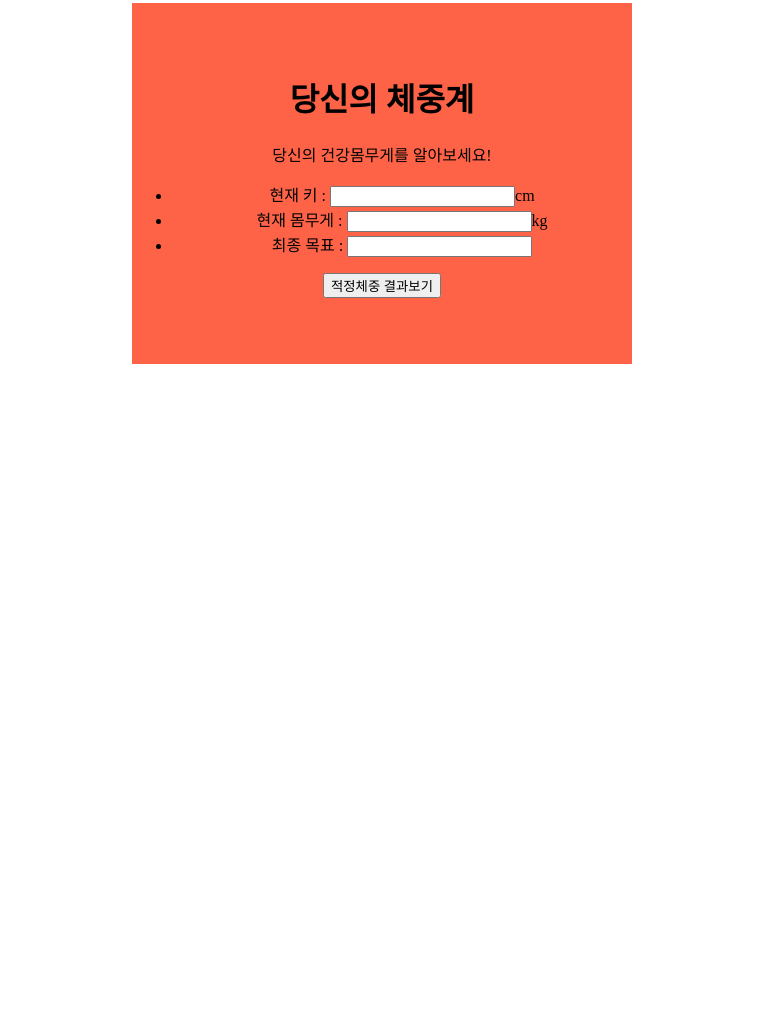
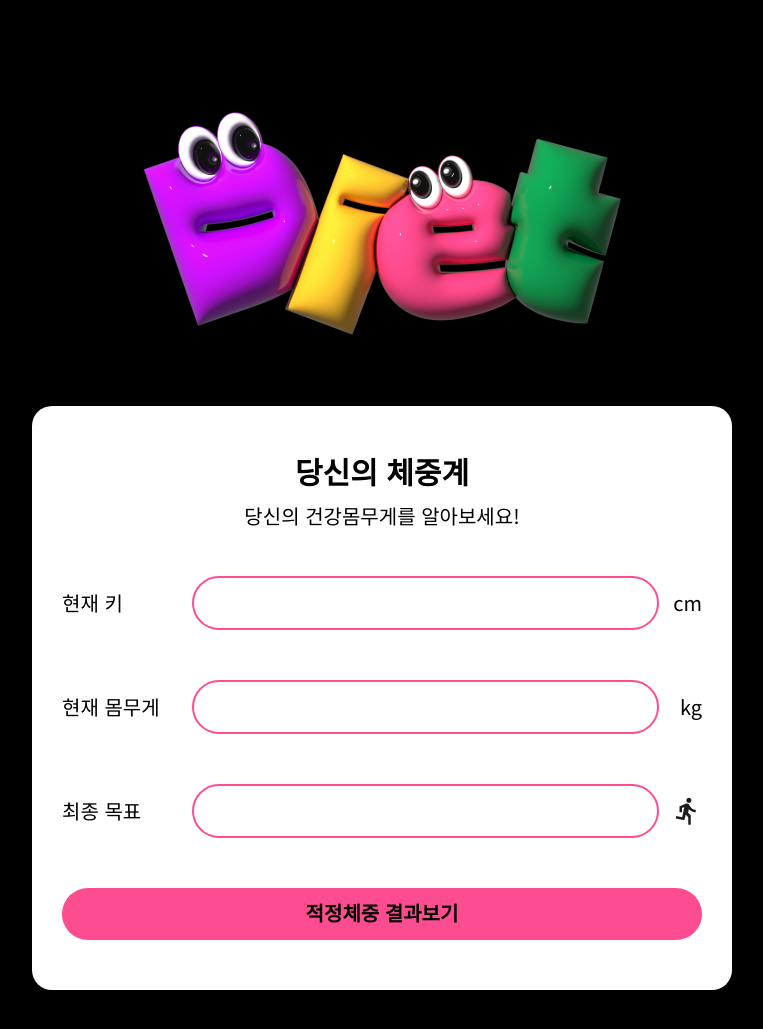
Before and after one commit to jisu0212/javascript_study, a plain HTML site: page project/diet.html in a window 1280 px wide. Shown: the part 97-1126 px from the top of the page, without its empty margins (258-1021 px from the left). Before the commit the page ends 800 px from the top, so only its background shows below. Drawn offline with Linux system fonts and the light colour scheme.

Commit message:
체중계

```diff
--- a/project/diet.html
+++ b/project/diet.html
@@ -6,17 +6,26 @@
     <title>다이어트 계산기</title>
     <link rel="stylesheet" href="./styles/diet.css">
     <script src="./script/diet.js" defer></script>
+    <link rel="stylesheet" href="./styles/reset.css">
+    <link rel="preconnect" href="https://fonts.googleapis.com">
+    <link rel="preconnect" href="https://fonts.gstatic.com" crossorigin>
+    <link href="https://fonts.googleapis.com/css2?family=Noto+Sans+KR:wght@100..900&display=swap" rel="stylesheet">
 </head>
 <body>
     <main>
-        <h1>당신의 체중계</h1>
-        <p>당신의 건강몸무게를 알아보세요!</p>
-        <ul>
-            <li>현재 키 : <input type="text" id="height">cm</li>
-            <li>현재 몸무게 : <input type="text" id="weight">kg</li>
-            <li>최종 목표 : <input type="text" id="goals"></li>
-        </ul>
-        <p><button type="button" id="result">적정체중 결과보기</button></p>
+        <div class="img"><img src="./images/img.png" alt=""></div>
+        <div class="contents">
+            <div class="title">
+                <h1>당신의 체중계</h1>
+                <p>당신의 건강몸무게를 알아보세요!</p>
+            </div>
+            <ul>
+            <li>현재 키 <span><input type="text" id="height">cm</span></li>
+            <li>현재 몸무게 <span><input type="text" id="weight">kg</span></li>
+            <li>최종 목표 <span><input type="text" id="goals"><img src="./images/icon.png" alt="" class="exercise"></span></li>
+            </ul>
+            <p><button type="button" id="result" onClick="btn">적정체중 결과보기</button></p>
+        </div>
     </main>
 </body>
 </html>
--- a/project/script/diet.js
+++ b/project/script/diet.js
@@ -4,3 +4,12 @@
 - 버튼을 눌렀을 때 최종 목표 칸에 메세지 출력하기
 결과예시) 적정체중은 ?kg이며 ?kg 초과되셨습니다.
 */
+const height = document.querySelector('#height')
+const weight = document.querySelector('#weight')
+const goals = document.querySelector('#goals')
+const btn = document.querySelector('button')
+btn.addEventListener('click', function(){
+    let total = (Number(height.value) - 100)*0.9;
+    let over_weight = Number(weight.value) - total;
+    goals.value = (`적정체중은 ${total}kg이며 ${over_weight}kg 초과되셨습니다.`)
+})
--- a/project/styles/diet.css
+++ b/project/styles/diet.css
@@ -1,16 +1,64 @@
 /* 디자인은 자유롭게! */
+html body {background-color: #000;}
 main {
-    width:500px;
-    background-color: tomato;
+    font-family: 'Noto Sans KR', sans-serif;
+    width:1000px;
     margin:100px auto;
     text-align: center;
-    padding:50px 0;
+    padding:98px 0;
 }
-main h1 {}
-main p {}
-main ul {}
-main ul li {}
-main ul li #height {}
-main ul li #weight {}
-main ul li #goals {}
-main p #result {}
+main .img {width:700px; margin:0 auto;}
+main .img img {}
+main .contents {
+    background-color: #fff;
+    width:700px;
+    margin:52px auto 0;
+    padding:50px 30px;
+    border-radius: 20px;
+    font-size: 1.25rem;
+}
+main .contents .title {}
+main .contents .title h1 {
+    font-size: 1.875rem;
+    font-weight: 700;
+    margin-bottom: 20px;
+}
+main .contents .title p {}
+main .contents ul {}
+main .contents ul li {
+    margin:50px 0;
+    display:flex;
+    justify-content: space-between;
+    align-items: center;
+}
+main .contents ul li span {
+    width:510px;
+    display:flex;
+    justify-content: space-between;
+    align-items: center;
+}
+main .contents ul li span #height,
+main .contents ul li span #weight,
+main .contents ul li span #goals {
+    border:2px solid #fe4c90;
+    border-radius: 50px;
+    line-height: 50px;
+    width:467px;
+    text-align: center;
+    font-size: 1.25rem;
+    padding:0 30px;
+}
+main .contents ul li span #height {}
+main .contents ul li span #weight {}
+main .contents ul li span #goals {}
+main .contents ul li span #goals .exercise {}
+main .contents > p {}
+main .contents > p #result {
+    width:100%; line-height: 50px;
+    background-color: #fe4c90;
+    color:#000;
+    border:0;
+    border-radius: 50px;
+    font-size: 1.25rem;
+    font-weight: 700;
+}
--- /dev/null
+++ b/project/styles/reset.css
@@ -0,0 +1,21 @@
+/* HTML 초기화용 */
+* {box-sizing:border-box;}
+body,html,
+h1,h2,h3,h4,h5,h6,fieldset,
+p,ul,ol,li,dl,dt,dd,table,tr,td,th,thead,tbody,tfoot,
+div,header,nav,aside,article,section,footer,figure,
+address,blockquote,video,iframe,hr,
+span,em,strong,q,a,sub,sup,details,figcaption,summary,
+time,s,del,code,mark,img {
+    font-size:1.0em;
+    font-weight:normal;
+    font-style:normal;
+    line-height:1.0; margin:0; padding:0;
+}
+a {color:#000; text-decoration:none;}
+ul,ol,li {list-style:none;}
+table,tr,td,th {border-collapse:collapse;}
+th {text-align:left;}
+fieldset {border:0;}
+.skip {display:none;}
+input, button, label {cursor: pointer;}
```
Also changed, not shown: project/images/icon.png (added), project/images/img.png (added).
